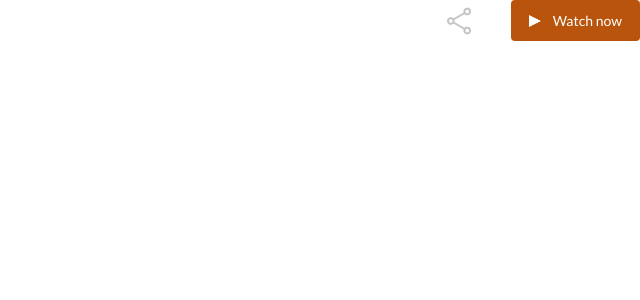
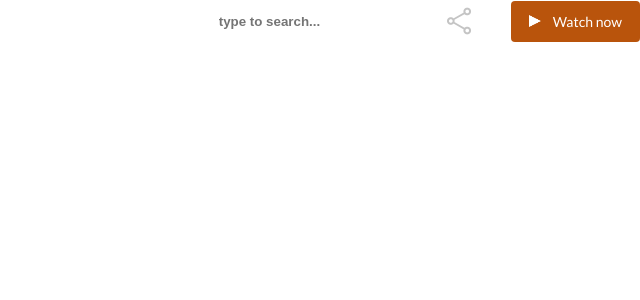
Before and after one commit to issajeanmarie/got, a Next.js app: page /components/Navbar/Navbar in a window 1280 px wide. Shown: the top 300 px of the page, without its empty margins (640-1280 px from the left). Built offline with nearby package versions, Linux system fonts and the light colour scheme.

Commit message:
adding: search functionality and copying link for share

```diff
--- /dev/null
+++ b/pages/components/Loader/index.tsx
@@ -0,0 +1 @@
+export { default } from "./Loader";
--- a/pages/components/Navbar/Navbar.tsx
+++ b/pages/components/Navbar/Navbar.tsx
@@ -4,9 +4,12 @@ import Flex from "../shared/Flex";
 import PrimaryButton from "../shared/Buttons/PrimaryButton";
 import Caption from "../shared/Text/Caption";
 import styled from "styled-components";
-import { StyledComponentsTypes } from "../../../libs/types";
+import { NavbarTypes, StyledComponentsTypes } from "../../../libs/types";
 
 const MenuRightSide = styled(Flex)`
+	position: relative;
+	z-index: 5;
+
 	@media (max-width: 768px) {
 		gap: 24px;
 	}
@@ -23,7 +26,31 @@ const Logo = styled.img`
 	}
 `;
 
-const Navbar: FC = () => {
+const SearchInput = styled.input`
+	width: 200px;
+	height: 42px;
+	border: none;
+	outline: none;
+	border-radius: 4px;
+	background: white;
+	padding: 12px;
+	font-weight: 600;
+	transition: 1s;
+
+	@media (max-width: 768px) {
+		position: absolute;
+		top: 52px;
+		right: 0;
+		width: 92vw;
+	}
+`;
+
+const Navbar: FC<NavbarTypes> = ({ setSearchValue, searchValue }) => {
+	const handleCopy = () => {
+		navigator.clipboard
+			.writeText("https://fmovies.to/series/game-of-thrones-92p7q")
+			.then(() => alert("Movie link added to clipboard"));
+	};
 	return (
 		<Flex>
 			<Logo src="/icons/logo.svg" alt="Game of Thrones Logo" sm="hide" />
@@ -31,20 +58,41 @@ const Navbar: FC = () => {
 			<Logo src="/icons/mobile_logo.png" alt="Game of Thrones Logo" />
 
 			<MenuRightSide gap={36} width="fit-content">
+				<SearchInput
+					onChange={({ target }) => setSearchValue(target.value)}
+					type="text"
+					name="search"
+					placeholder="type to search..."
+					autoFocus
+					value={searchValue}
+				/>
+
 				<Image
-					src="/icons/search.png"
+					onClick={handleCopy}
+					src="/icons/share.png"
 					width={32}
 					height={32}
-					alt="Search icon"
+					alt="Share icon"
+					className="pointer"
 				/>
 
-				<Image src="/icons/share.png" width={32} height={32} alt="Share icon" />
+				<a
+					href="https://fmovies.to/series/game-of-thrones-92p7q"
+					className="link"
+					target="_blank"
+					rel="noreferrer"
+				>
+					<PrimaryButton>
+						<Image
+							src="/icons/play.png"
+							width={12}
+							height={12}
+							alt="Play icon"
+						/>
 
-				<PrimaryButton>
-					<Image src="/icons/play.png" width={12} height={12} alt="Play icon" />
-
-					<Caption>Watch now</Caption>
-				</PrimaryButton>
+						<Caption>Watch now</Caption>
+					</PrimaryButton>
+				</a>
 			</MenuRightSide>
 		</Flex>
 	);
--- a/pages/components/shared/Buttons/PrimaryButton.tsx
+++ b/pages/components/shared/Buttons/PrimaryButton.tsx
@@ -15,6 +15,7 @@ export default styled.button`
 	font-family: ${font_family.lato};
 	cursor: pointer;
 	white-space: nowrap;
+	text-decoration: none;
 
 	@media (max-width: 768px) {
 		padding: 9px;
--- a/pages/components/shared/Section.tsx
+++ b/pages/components/shared/Section.tsx
@@ -6,4 +6,8 @@ export default styled.section`
 		props.mt ? `${props.mt}px` : ""};
 	margin-bottom: ${(props) => (props.mb ? `${props.mb}px` : "")};
 	margin-left: ${(props) => (props.ml ? `${props.ml}px` : "")};
+
+	@media (max-width: 768px) {
+		margin-left: ${(props) => (props.sm_ml ? `${props.sm_ml}px` : "")};
+	}
 `;
--- a/styles/globals.css
+++ b/styles/globals.css
@@ -29,3 +29,27 @@ p {
 		display: none;
 	}
 }
+
+.load_more_btn {
+	background-color: #242424;
+	color: white;
+	padding: 12px 24px;
+	display: block;
+	outline: none;
+	border: none;
+	border-radius: 4px;
+	margin: 12px auto;
+	cursor: pointer;
+}
+
+.load_more_btn:hover {
+	background-color: black;
+}
+
+.pointer {
+	cursor: pointer;
+}
+
+.link {
+	text-decoration: none;
+}
```
Also changed, not shown: hooks/useGetHouses.tsx (+10 -4 lines), libs/types.ts (+11 -0 lines), pages/components/Drawer/Drawer.tsx (+2 -9 lines), pages/components/Loader/Loader.tsx (added, +19 -0 lines), pages/index.tsx (+16 -11 lines), 1 other file (tests, documents, lock files or other folders).
